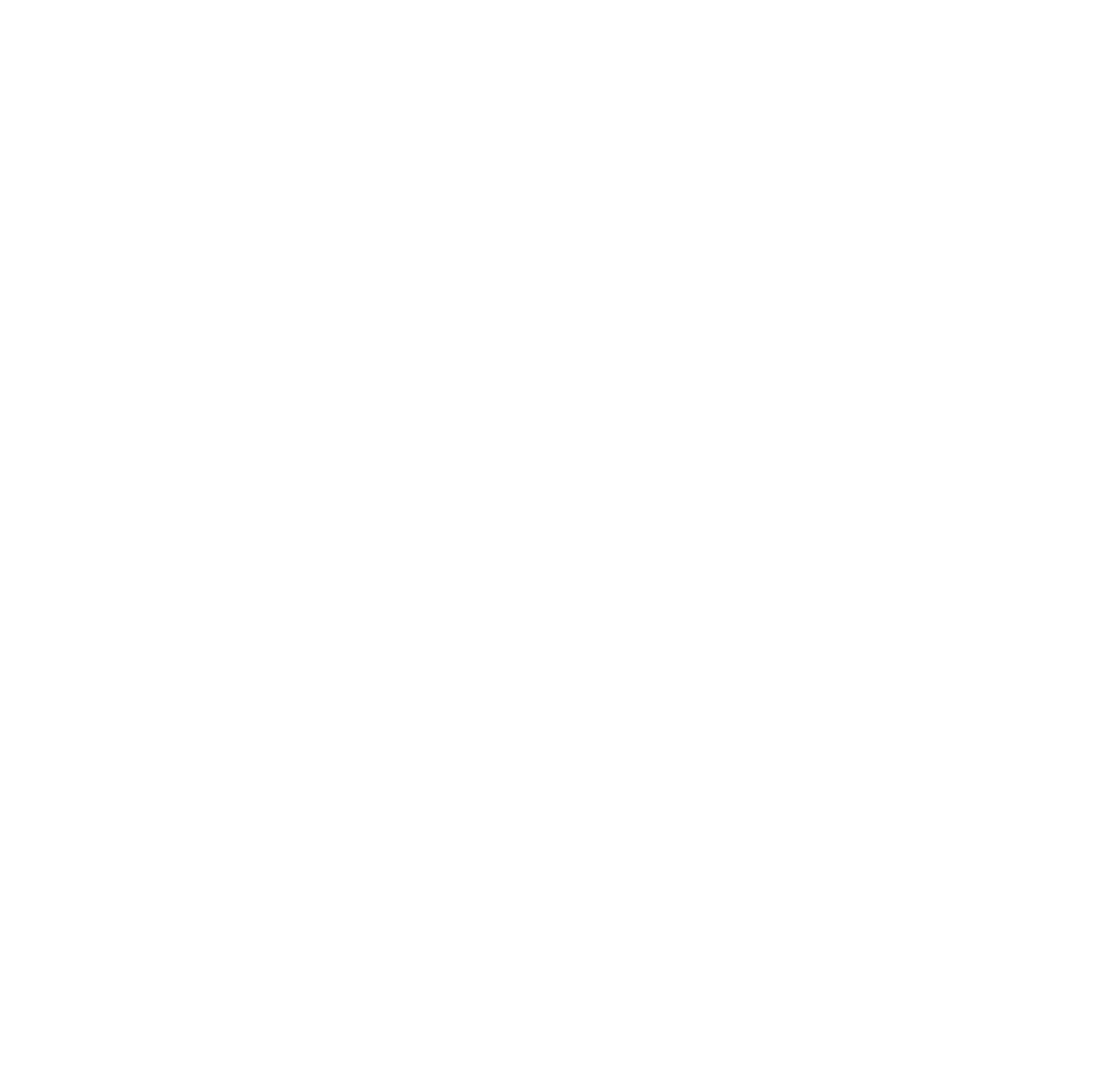
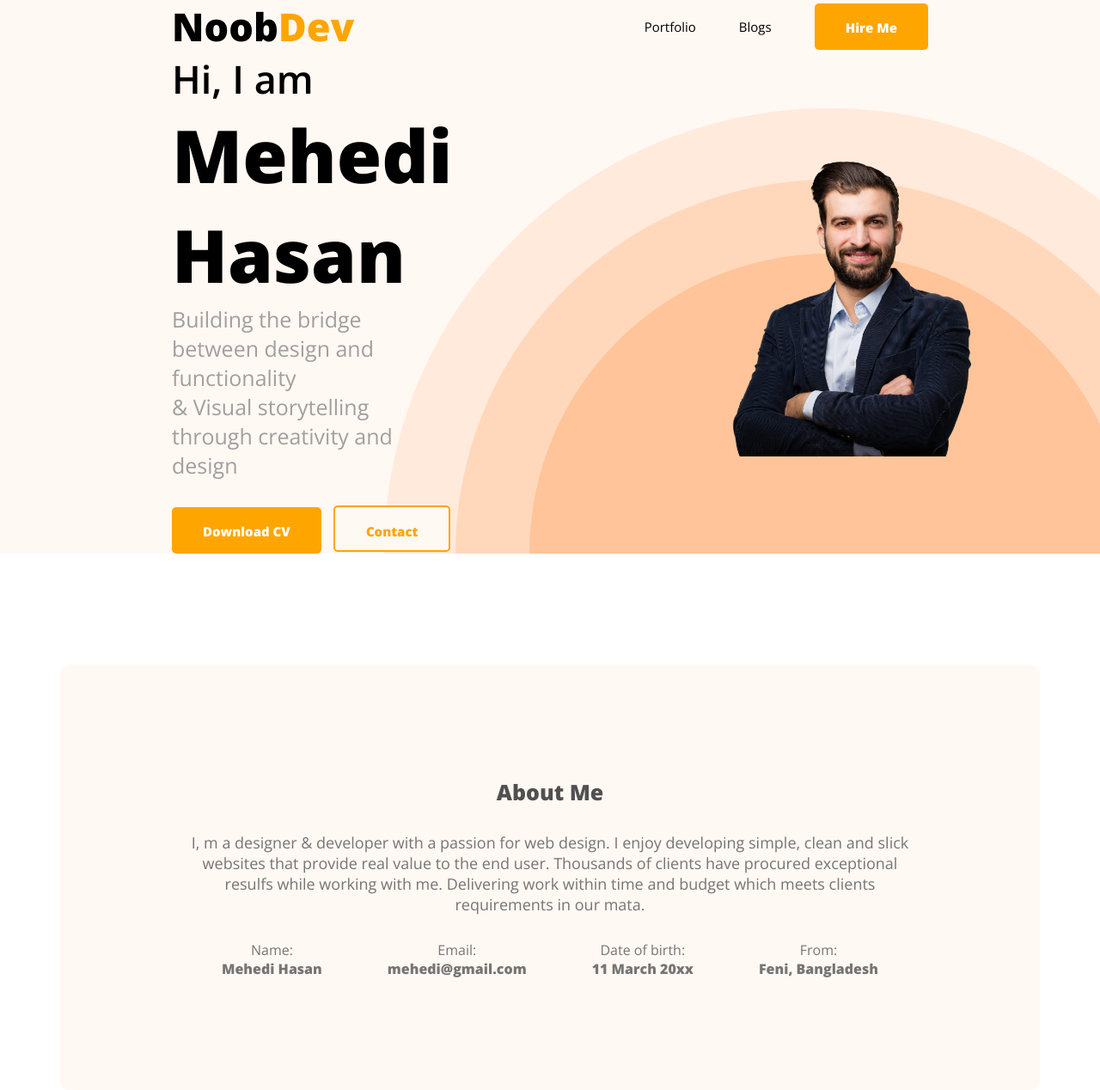
Before and after one commit to mehu-hub/project-1, a plain HTML site: page index.html in a window 1280 px wide. Shown: the whole page at 86% size. Before the commit the page ends 800 px from the top, so only its background shows below. Drawn offline with nearby package versions, Linux system fonts and the light colour scheme.

Commit message:
added section

```diff
--- a/index.html
+++ b/index.html
@@ -1,12 +1,76 @@
 <!DOCTYPE html>
 <html lang="en">
+
 <head>
     <meta charset="UTF-8">
     <meta name="viewport" content="width=device-width, initial-scale=1.0">
     <title>NoobDev Portfolio</title>
     <link rel="stylesheet" href="styles/style.css">
+    <link rel="preconnect" href="https://fonts.googleapis.com">
+    <link rel="preconnect" href="https://fonts.gstatic.com" crossorigin>
+    <link href="https://fonts.googleapis.com/css2?family=Open+Sans:ital,wght@0,400;0,600;0,800;1,700&display=swap"
+        rel="stylesheet">
 </head>
+
 <body>
+    <header class="header">
+        <nav>
+            <h2 class="nav-title">Noob<span class="text-primary">Dev</span></h2>
+            <ul>
+                <li>Portfolio</li>
+                <li>Blogs</li>
+                <li><button class="btn-primary">Hire Me</button></li>
+            </ul>
+        </nav>
+        <!-- Header Section -->
+        <div class="banner">
+            <div>
+                <h3 class="banner-sub-title">Hi, I am</h3>
+                <h1 class="banner-title">Mehedi Hasan</h1>
+                <p class="head-title">Building the bridge between design and functionality <br>
+                    & Visual storytelling through creativity and design</p>
+                <div>
+                    <button class="btn-primary">Download CV</button>
+                    <button class="btn-contact">Contact</button>
+                </div>
+            </div>
+            <img class="header-img" src="images/hardy.png" alt="">
+        </div>
+    </header>
+    <!-- About Section -->
+    <main>
+        <section class="about">
+            <h3 class="section-title">About Me</h3>
+            <p class="section-description">
+                I, m a designer & developer with a passion for web design. I enjoy developing simple, clean and slick
+                websites that provide real value to the end user. Thousands of clients have procured exceptional resulfs
+                while working with me. Delivering work within time and budget which meets clients requirements in our
+                mata.
+            </p>
+            <div class="info-section">
+                <div>
+                    <p>Name:</p>
+                    <h4>Mehedi Hasan</h4>
+                </div>
+                <div>
+                    <p>Email:</p>
+                    <h4>mehedi@gmail.com</h4>
+                </div>
+                <div>
+                    <p>Date of birth:</p>
+                    <h4>11 March 20xx</h4>
+                </div>
+                <div>
+                    <p>From:</p>
+                    <h4>Feni, Bangladesh</h4>
+                </div>
+            </div>
+        </section>
+    </main>
+    <footer>
+
+    </footer>
 
 </body>
+
 </html>
--- a/styles/style.css
+++ b/styles/style.css
@@ -0,0 +1,119 @@
+* {
+    margin: 0%;
+    font-family: 'Open Sans', sans-serif;
+}
+.header{
+
+    background-color:  #FFF8F3;
+    background-image: url('../images/header_bg.png');
+    background-repeat: no-repeat;
+    background-position: bottom right;
+}
+.header-img{
+    width: 35%;
+    padding-left: 300px;
+}
+
+.btn-primary {
+    font-size: 15px;
+    height: 54px;
+    border-radius: 5px;
+    background-color: orange;
+    color: white;
+    border-style: none;
+    padding: 18px 36px;
+    font-weight: bold;
+    cursor: pointer ;
+}
+
+nav {
+    display: flex;
+    justify-content: space-between;
+    margin: 0px 200px;
+}
+
+nav ul {
+    display: flex;
+    align-items: center;
+}
+
+nav li {
+    cursor: pointer;
+    font-size: 15px;
+    list-style: none;
+    margin-left: 50px;
+}
+
+.nav-title {
+    font-weight: 800px;
+    font-size: 45px;
+}
+
+.text-primary {
+    color: orange;
+}
+
+
+/* Banner Style */
+
+.banner{
+    margin: 0 200px;
+    display: flex;
+    align-items: center;
+}
+.banner-title{
+    font-size: 85px;
+}
+.banner-sub-title{
+    font-weight: 600;
+    font-size: 45px;
+}
+.head-title{
+    font-size: 25px;
+    color: rgb(160, 159, 159);
+    margin-bottom: 30px;
+}
+.btn-contact{
+    margin-left: 10px;
+    background-color: #FFF8F3;
+    font-size: 15px;
+    height: 54px;
+    border: 2px solid orange;
+    border-radius: 5px;
+    color: orange;
+    padding: 18px 36px;
+    font-weight: bold;
+    cursor: pointer ;
+}
+
+/* Main Section */
+
+main{
+    max-width: 1140px;
+    margin: 0 auto;
+}
+/* About Section Style */
+.about{
+    margin-top: 130px;
+    background-color: #FFF8F3;
+    border-radius: 10px;
+    padding: 130px 150px;
+}
+.section-title{
+    color: #505050;
+    font-size: 25px;
+    text-align: center;
+    margin-bottom: 30px;
+}
+.section-description{
+    color: #757575;
+    font-size: 18px;
+    text-align: center;
+    margin-bottom: 30px;
+}
+.info-section{
+    display: flex;
+    justify-content: space-around;
+    text-align: center;
+    color: #757575;
+}
```
